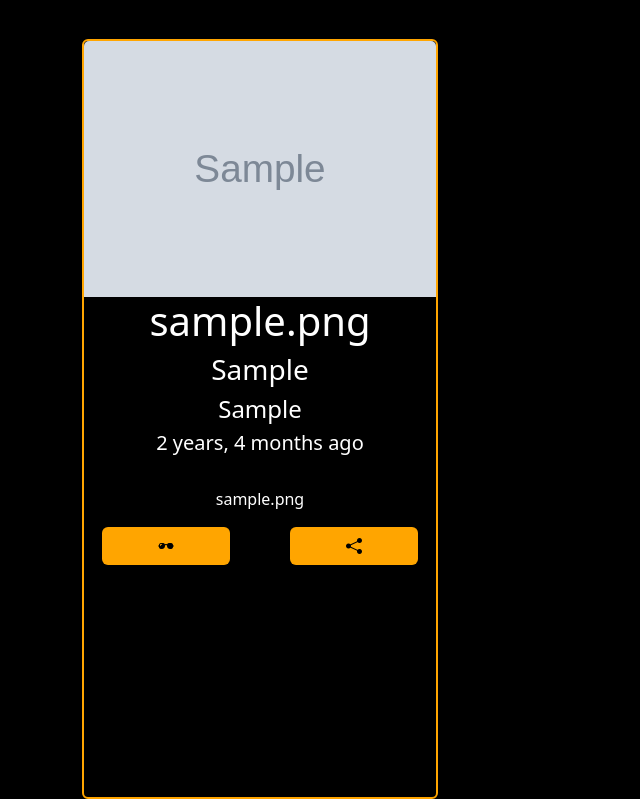
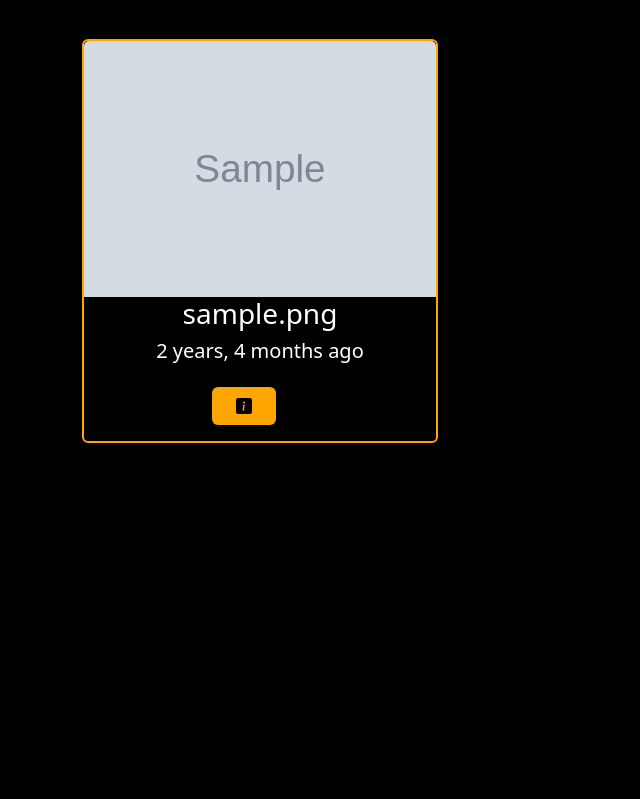
Before and after one commit to tori-bot/memory-bubbles, a Django app: page / in a window 1280 px wide. Shown: the part 169-968 px from the top of the page, without its empty margins (0-640 px from the left). After the commit the page ends 612 px from the top, so only its background shows below. Run offline with Django 3.2, Linux system fonts and the light colour scheme; tables that the repository leaves empty hold one stand-in row (values such as "Sample post"); grey boxes marked "Sample" are stand-in pictures; some libraries are stand-ins or nearby versions.

Commit message:
templates: add modal bootstrap

```diff
--- a/p_gallery/templates/index.html
+++ b/p_gallery/templates/index.html
@@ -9,33 +9,39 @@
 <div class="container">
     <div class="row">
         {% for item in images %}
-
-
         <div class="col-md-4">
                     <div class="card">
+        <!-- Button trigger modal -->
         <img src="{{item.image.url}}" class="img-responsive card-img-top" alt="Image">
+        <h3>{{item.image_name}}</h3>
+        <h5>{{item.published | timesince}} ago</h5>
+        <button type="button" class="btn" data-bs-toggle="modal" data-bs-target="#exampleModal">
+            <i class="bi bi-info-square-fill"></i>
+        </button>
 
-            <h1>{{item.image_name}}</h1>
-            <h3>{{item.image_category}}   </h3>
-            <h4>{{item.image_location}}</h4>
-            <h5>{{item.published | timesince}} ago</h5>
-            <br>
+        <!-- Modal -->
+        <div class="modal fade" id="exampleModal" tabindex="-1" aria-labelledby="exampleModalLabel" aria-hidden="true">
+            <div class="modal-dialog">
+            <div class="modal-content">
+                <div class="modal-header">
+                <h3 class="modal-title" id="exampleModalLabel">{{item.image_location}}
+            </h3>
+                <button type="button" class="btn-close" data-bs-dismiss="modal" aria-label="Close"></button>
+                </div>
+                <div class="modal-body">
+                <h5>Category ~ <span class="two" >{{item.image_category}}</span></h5>
                 <p>{{item.image_description}} </p>
-            <div class="row">
-
-                <div class="col-md-6">
-                    <a href="{% url 'image' %} " class="btn image"><i class="bi bi-sunglasses"></i></a>
                 </div>
-
-
-                <div class="col-md-6">
-                 <a href="#" class="btn image"><i class="bi bi-share-fill"></i></a>
-                </div>
+                <div class="modal-footer">
+                <button type="button" class="btn btn-secondary" data-bs-dismiss="modal">Close</button>
 
                 </div>
             </div>
+            </div>
+        </div>
+        </div>
+        </div>
 
-            </div>
 
 
         {% empty %}
--- a/p_gallery/urls.py
+++ b/p_gallery/urls.py
@@ -1,4 +1,4 @@
-from django.urls import path
+from django.urls import path,re_path
 from . import views
 from django.conf import settings
 from django.conf.urls.static import static
@@ -9,7 +9,7 @@ from django.conf.urls import url
 urlpatterns=[
     path('',views.home,name='home'),
     path('search/',views.search,name='search'),
-    path('image/<int:id>',views.image,name='image')
+
 
 ]
 
--- a/p_gallery/views.py
+++ b/p_gallery/views.py
@@ -25,7 +25,7 @@ def search(request):
 
 def image(request):
     try:
-        image=Image.get_image_by_id()
+        image=Image.get_image_by_id(id)
     except Image.DoesNotExist:
         raise Http404()
     return render(request,'image.html',{'image':image} )
--- a/requirements.txt
+++ b/requirements.txt
@@ -2,6 +2,7 @@ asgiref==3.5.2
 beautifulsoup4==4.11.1
 certifi==2022.5.18.1
 charset-normalizer==2.0.12
+cloudinary==1.29.0
 config==0.3.9
 dj-database-url==0.5.0
 Django==3.2
@@ -12,9 +13,11 @@ gunicorn==20.1.0
 idna==3.3
 Pillow==9.1.1
 psycopg2==2.9.3
+pyperclip==1.8.2
 python-decouple==3.1
 pytz==2022.1
 requests==2.27.1
+six==1.16.0
 soupsieve==2.3.2.post1
 sqlparse==0.4.2
 urllib3==1.26.9
--- a/static/css/index.css
+++ b/static/css/index.css
@@ -10,7 +10,21 @@ body{
     border-radius: 6px;
     margin-top: 5vh;
     text-align: center;
-    height: 95vh;
+
+}
+.modal{
+    color: black;
+}
+.two{
+    color: orange;
+}
+.card button{
+    background-color: orange;
+    color: black;
+    border-radius: 6px;
+    width: 5vw;
+    margin: 2vh 10vw;
+
 }
 .nav{
     margin-top: 2vh;
```
Lines whose indentation alone changed are shown as unchanged.
